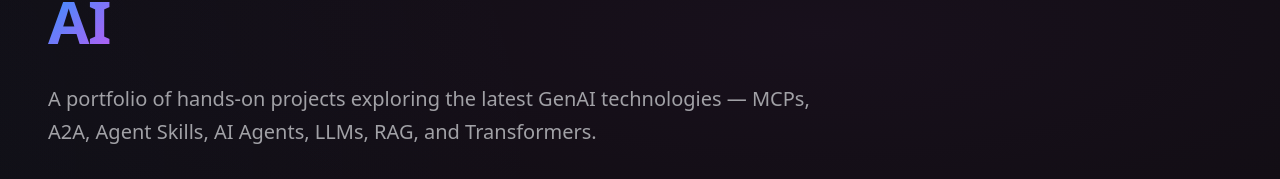
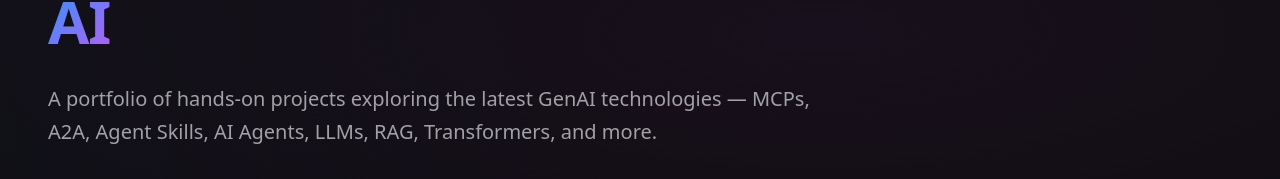
Before and after one commit to hirenpurabiya/ai-portfolio, a Next.js app in the folder site/: page / in a window 1280 px wide. Shown: the part 283-462 px from the top of the page. Built offline with nearby package versions, Linux system fonts and the light colour scheme.

Commit message:
Add 'and more' to tagline for future technologies

```diff
--- a/site/src/app/page.tsx
+++ b/site/src/app/page.tsx
@@ -243,7 +243,7 @@ export default function Home() {
             <span className="gradient-text">AI</span>
           </h2>
           <p className="text-text-secondary text-lg sm:text-xl max-w-3xl leading-relaxed mt-6 animate-fade-in-up animation-delay-200">
-            A portfolio of hands-on projects exploring the latest GenAI technologies — MCPs, A2A, Agent Skills, AI Agents, LLMs, RAG, and Transformers.
+            A portfolio of hands-on projects exploring the latest GenAI technologies — MCPs, A2A, Agent Skills, AI Agents, LLMs, RAG, Transformers, and more.
           </p>
           <a
             href="#projects"
```
